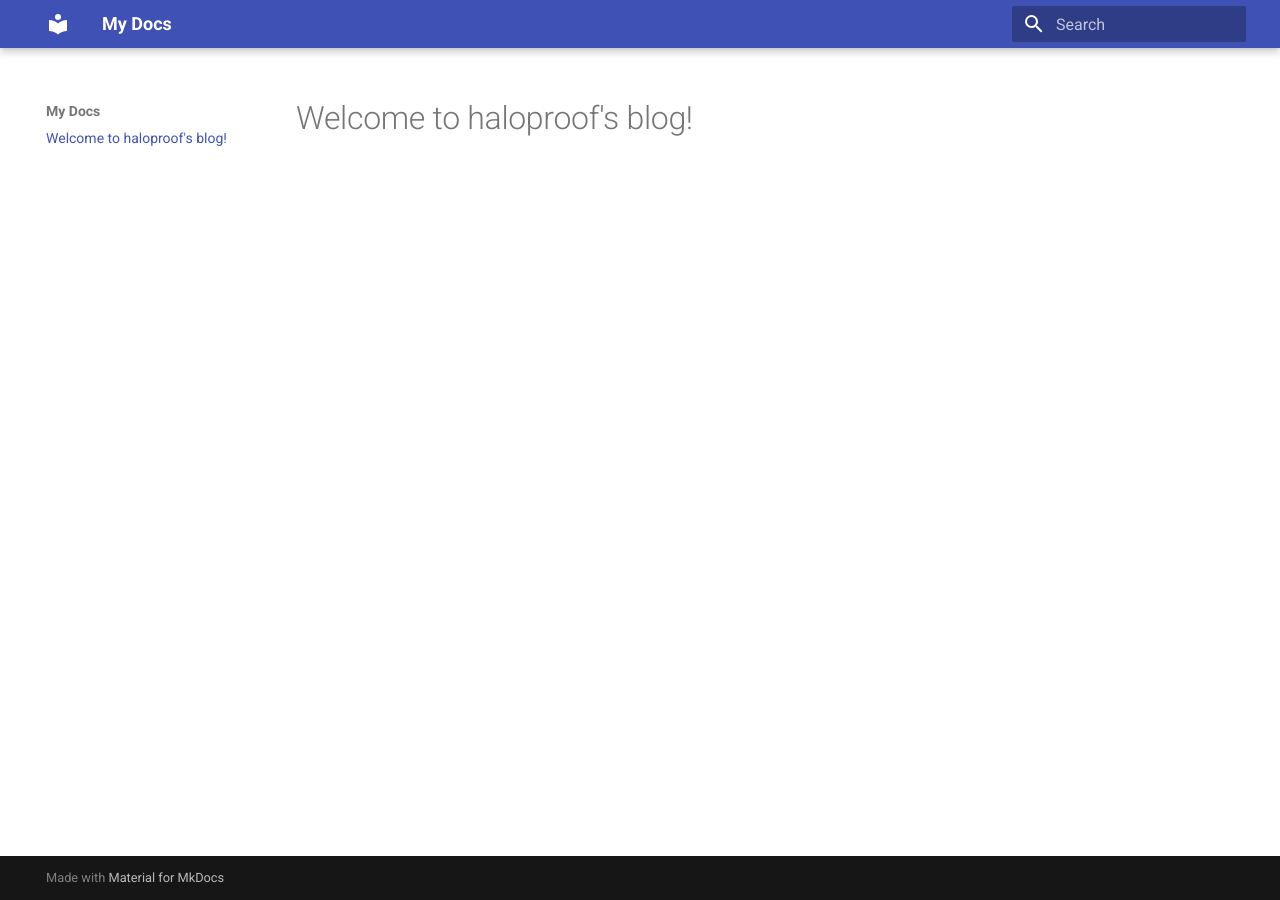
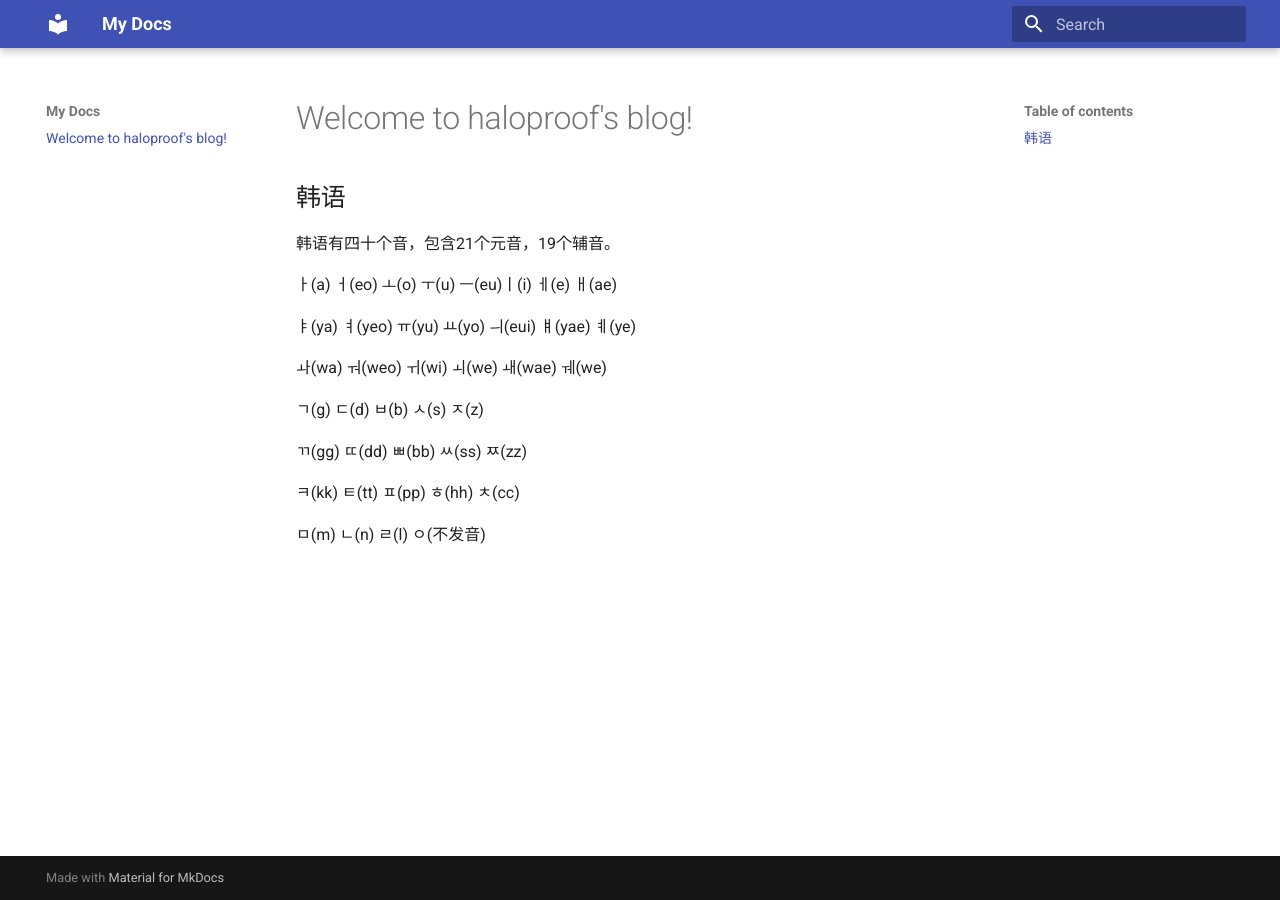
Before and after one commit to haloproof/haloproof.github.io, an MkDocs documentation site: the page built from docs/index.md, in a window 1280 px wide. Built offline with MkDocs 1.6.1 and Material for MkDocs 9.7.7, drawn with Linux system fonts in a browser that asks for light colours.

Commit message:
korean 2024/02/23

```diff
--- a/docs/index.md
+++ b/docs/index.md
@@ -1 +1,19 @@
 # Welcome to haloproof's blog!
+
+## 韩语
+
+韩语有四十个音，包含21个元音，19个辅音。
+
+ㅏ(a) ㅓ(eo) ㅗ(o) ㅜ(u) ㅡ(eu)ㅣ(i) ㅔ(e) ㅐ(ae)
+
+ㅑ(ya) ㅕ(yeo) ㅠ(yu) ㅛ(yo) ㅢ(eui) ㅒ(yae) ㅖ(ye)
+
+ㅘ(wa)  ㅝ(weo)  ㅟ(wi)  ㅚ(we)  ㅙ(wae)  ㅞ(we)
+
+ㄱ(g) ㄷ(d) ㅂ(b) ㅅ(s) ㅈ(z)
+
+ㄲ(gg)  ㄸ(dd) ㅃ(bb) ㅆ(ss) ㅉ(zz)
+
+ㅋ(kk) ㅌ(tt) ㅍ(pp) ㅎ(hh) ㅊ(cc)
+
+ㅁ(m) ㄴ(n) ㄹ(l) ㅇ(不发音)
```
